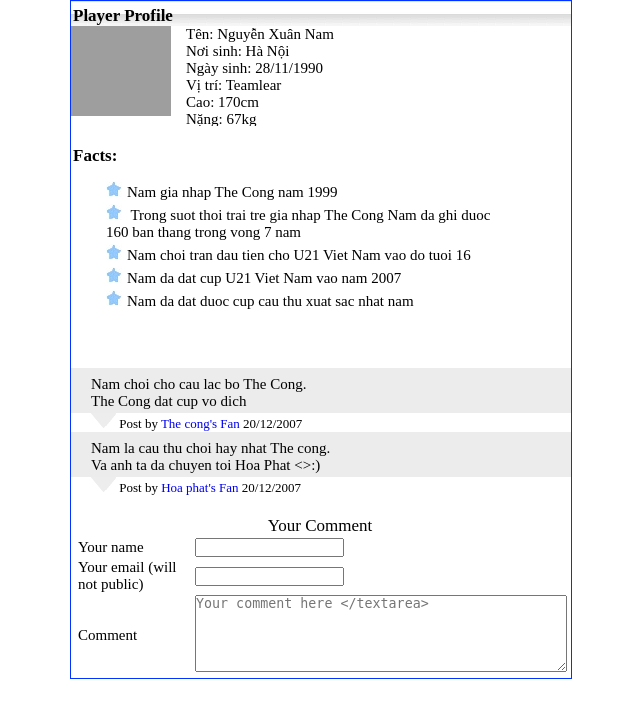
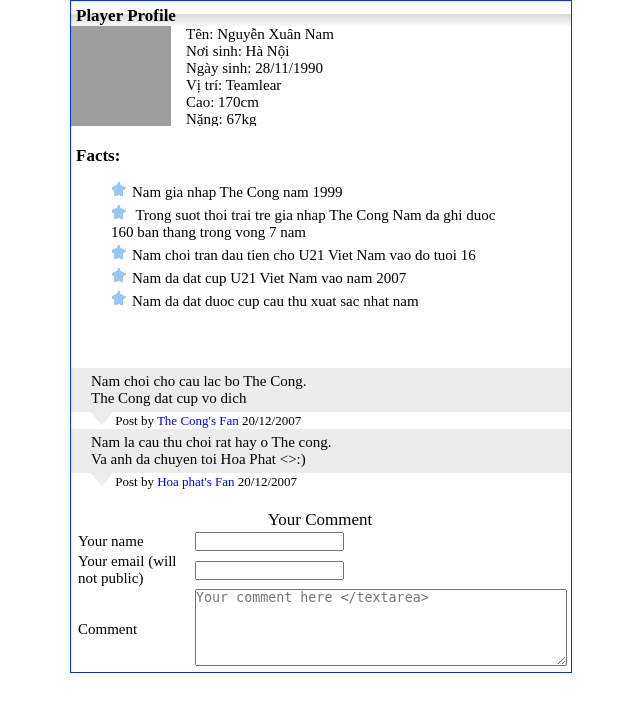
Before and after one commit to QuangThoai/quangthoai.github.io, a PHP site: page /bai01.html in a window 1280 px wide. Shown: the top 718 px of the page, without its empty margins (319-959 px from the left). Run offline with PHP 8.4, Linux system fonts and the light colour scheme; grey boxes are pictures that could not be loaded.

Commit message:
fix bug bai 1

```diff
--- a/bai01.css
+++ b/bai01.css
@@ -16,7 +16,7 @@
   height: 20px;
   font-weight: bold;
   padding-top: 5px;
-  padding-left: 2px;
+  padding-left: 5px;
   font-size: 17px;
 }
 .player-info{
@@ -24,7 +24,7 @@
   width: 100%;
 }
 .player-info img{
-  height: 90px;
+  height: 100px;
   width: 100px;
   float: left;
 }
@@ -42,7 +42,7 @@
 }
 .facts-contain{
   margin-top: 15px;
-  margin-left: 35px;
+  margin-left: 40px;
   margin-bottom: 50px;
   list-style: none;
   max-width: 400px;
@@ -61,16 +61,16 @@
 .comment-text{
   background-color: #ECECEC;
   padding-left: 20px;
-  padding-top: 8px;
-  padding-bottom: 3px;
+  padding-top: 5px;
+  padding-bottom: 5px;
 }
 .comment-post{
   margin-left: 20px;
   font-size: 13px;
 }
 .comment-post img{
-  width: 25px;
-  height: 15px;
+  width: 21px;
+  height: 13px;
 }
 a{
   text-decoration: none;
--- a/bai01.html
+++ b/bai01.html
@@ -9,7 +9,7 @@
     <div id="container">
 	    <p class="player-title"> Player Profile</p>
 	    <div class="player-info">
-	      <img src="images/avatar.gif" alt="avatar">
+	      <img src="images/avatar.jpg" alt="avatar">
 		    <ul class="info">
 		      <li>Tên: Nguyễn Xuân Nam</li>
 		      <li>Nơi sinh: Hà Nội</li>
@@ -39,11 +39,11 @@
 			  </div>
 			  <div class="comment-post">
 				  <img src="images/comment_bg.gif" alt="comment_bg">
-				  Post by <a href="#">The cong's Fan</a> 20/12/2007
+				  Post by <a href="#">The Cong's Fan</a> 20/12/2007
 			  </div>
 			  <div class="comment-text">
-					Nam la cau thu choi hay nhat The cong. <br>
-					Va anh ta da chuyen toi Hoa Phat &lt;&gt;:)
+					Nam la cau thu choi rat hay o The cong. <br>
+					Va anh da chuyen toi Hoa Phat &lt;&gt;:)
 				</div>
 				<div class="comment-post">
 					<img src="images/comment_bg.gif" alt="comment_bg">
```
